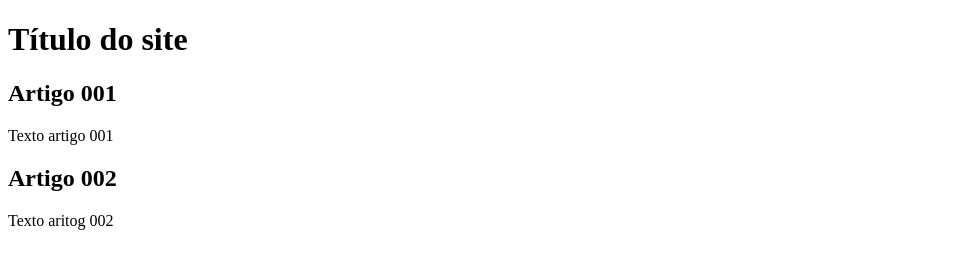
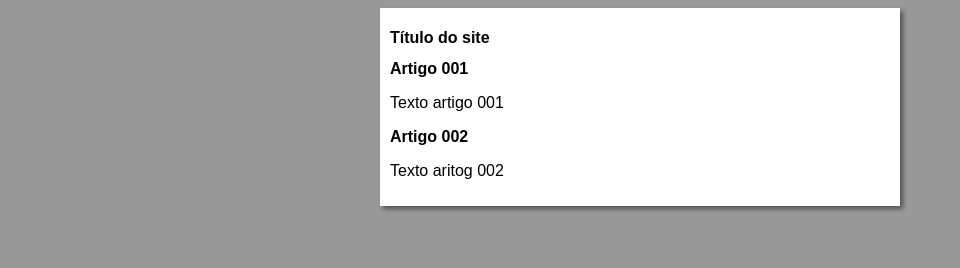
Before and after one commit to guisilverio/Projeto-site, a plain HTML site: page index.html in a window 1280 px wide. Shown: the whole page, without its empty margins (0-960 px from the left). Drawn offline with Linux system fonts and the light colour scheme.

Commit message:
Iniciei o Design

```diff
--- /dev/null
+++ b/estilos/style.css
@@ -0,0 +1,16 @@
+*{
+    font-family: Arial, Helvetica, sans-serif;
+    font-size: 16px;
+}
+
+body {
+    background-color:rgb(153, 153, 153)
+}
+
+main {
+    background-color: white;
+    width: 500px;
+    margin: auto;
+    padding: 10px;
+    box-shadow:3px 3px 5px rgba(0, 0, 0, 0.473);
+}
--- a/index.html
+++ b/index.html
@@ -4,6 +4,7 @@
     <meta charset="UTF-8">
     <meta name="viewport" content="width=device-width, initial-scale=1.0">
     <title>Título do site</title>
+    <link rel="stylesheet" href="estilos/style.css">
 </head>
 <body>
     <main>
```
